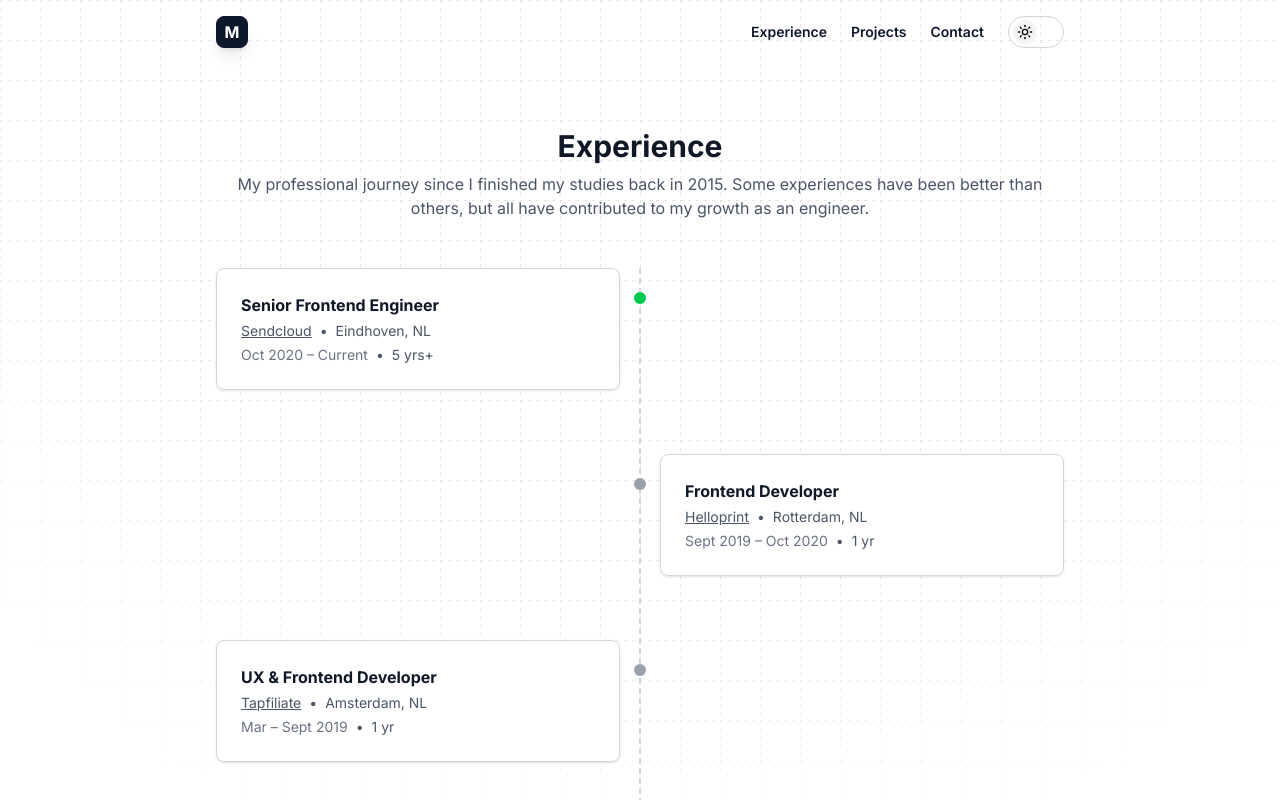
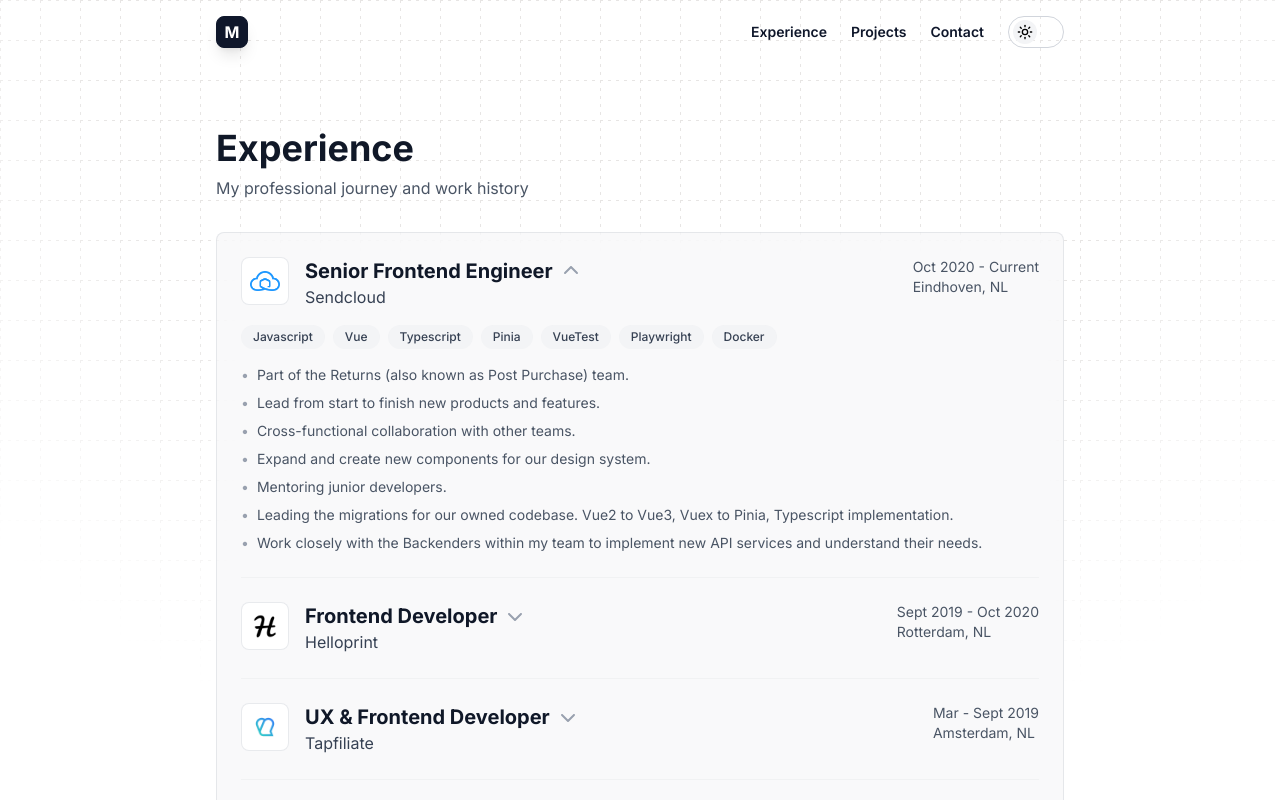
Before and after one commit to Marfru/portfolio-2026, a Next.js app: page /experience in a window 1280 px wide. Shown: the top 800 px of the page. Built offline with nearby package versions, Linux system fonts and the light colour scheme; no server answers.

Commit message:
improvements

```diff
--- a/app/experience/page.tsx
+++ b/app/experience/page.tsx
@@ -1,5 +1,5 @@
 import Navigation from "@/components/Navigation";
-import Experience from "@/components/Experience";
+import AllExperience from "@/components/AllExperience";
 import Footer from "@/components/Footer";
 import Background from "@/components/common/Background";
 
@@ -12,7 +12,7 @@ export default function ExperiencePage() {
         <Navigation />
         <main className="flex-1">
           <div className="max-w-4xl mx-auto px-6 py-16">
-            <Experience />
+            <AllExperience />
           </div>
         </main>
         <Footer />
--- /dev/null
+++ b/src/components/AllExperience.tsx
@@ -0,0 +1,122 @@
+"use client";
+
+import { experience } from "@/data/experience";
+import { useState } from "react";
+import { FontAwesomeIcon } from "@fortawesome/react-fontawesome";
+import { faChevronDown, faChevronUp } from "@fortawesome/free-solid-svg-icons";
+import Image from "next/image";
+
+export default function AllExperience() {
+  const [expandedIndex, setExpandedIndex] = useState<number | null>(0);
+
+  const toggleExpanded = (index: number) => {
+    setExpandedIndex(expandedIndex === index ? null : index);
+  };
+
+  return (
+    <section>
+      <h1 className="text-3xl md:text-4xl font-bold text-gray-900 dark:text-gray-100 mb-2 text-left">
+        Experience
+      </h1>
+      <p className="text-base text-gray-600 dark:text-gray-300 mb-8 text-left">
+        My professional journey and work history
+      </p>
+
+      <div className="bg-gray-100/50 dark:bg-gray-800/50 backdrop-blur-md rounded-lg border border-gray-300/50 dark:border-gray-700/50 p-6">
+        {experience.map((exp, index) => (
+          <div
+            key={index}
+            className={
+              index > 0
+                ? "pt-6 mt-6 border-t border-gray-300/20 dark:border-gray-700/20"
+                : ""
+            }
+          >
+            <button
+              onClick={() => toggleExpanded(index)}
+              className="w-full text-left cursor-pointer"
+            >
+              <div className="flex flex-col md:flex-row md:items-start md:justify-between">
+                <div className="flex-1">
+                  <div className="flex gap-4">
+                    {exp.logo && (
+                      <div className="shrink-0">
+                        <div className="w-12 h-12 rounded-lg border border-gray-300/50 bg-white p-2 flex items-center justify-center">
+                          <Image
+                            src={exp.logo}
+                            alt={`${exp.company} logo`}
+                            width={40}
+                            height={40}
+                            className="object-contain"
+                          />
+                        </div>
+                      </div>
+                    )}
+                    <div className="flex-1">
+                      <div className="flex items-center gap-2">
+                        <h3 className="text-xl font-bold text-gray-900 dark:text-gray-100">
+                          {exp.title}
+                        </h3>
+                        <FontAwesomeIcon
+                          icon={
+                            expandedIndex === index
+                              ? faChevronUp
+                              : faChevronDown
+                          }
+                          className="text-gray-400 dark:text-gray-500 w-4 h-4"
+                        />
+                      </div>
+                      <a
+                        href={exp.url}
+                        target="_blank"
+                        rel="noopener noreferrer"
+                        aria-label={exp.ariaLabel}
+                        className="text-md text-gray-700 dark:text-gray-300 hover:text-gray-900 dark:hover:text-gray-100 transition-colors"
+                        onClick={(e) => e.stopPropagation()}
+                      >
+                        {exp.company}
+                      </a>
+                    </div>
+                  </div>
+                </div>
+                <div className="text-sm text-gray-600 dark:text-gray-400 mt-2 md:mt-0">
+                  <p>
+                    {exp.startDate}
+                    {exp.endDate && ` - ${exp.endDate}`}
+                  </p>
+                  <p>{exp.location}</p>
+                </div>
+              </div>
+            </button>
+
+            {expandedIndex === index && (
+              <div className="pt-4">
+                <div className="flex flex-wrap gap-2 mb-4">
+                  {exp.technologies.map((tech) => (
+                    <span
+                      key={tech}
+                      className="px-3 py-1 text-xs font-medium bg-gray-100 dark:bg-gray-700 text-gray-700 dark:text-gray-300 rounded-full"
+                    >
+                      {tech}
+                    </span>
+                  ))}
+                </div>
+
+                <ul className="space-y-2 text-gray-600 dark:text-gray-400 text-sm">
+                  {exp.description.map((item, idx) => (
+                    <li key={idx} className="flex items-start">
+                      <span className="text-gray-400 dark:text-gray-500 mr-2">
+                        •
+                      </span>
+                      <span>{item}</span>
+                    </li>
+                  ))}
+                </ul>
+              </div>
+            )}
+          </div>
+        ))}
+      </div>
+    </section>
+  );
+}
--- a/src/components/Projects.tsx
+++ b/src/components/Projects.tsx
@@ -1,5 +1,5 @@
 import { projects } from "@/data/projects";
-import { ArrowUpRight, Code2 } from "lucide-react";
+import { ArrowUpRight, Code2, Truck } from "lucide-react";
 
 const ProjectLogo = ({ logo }: { logo: string }) => {
   if (logo === "tesla") {
@@ -25,6 +25,17 @@ const ProjectLogo = ({ logo }: { logo: string }) => {
     );
   }
 
+  if (logo === "parcelify") {
+    return (
+      <div className="flex items-center gap-2">
+        <div className="bg-blue-600 p-2 rounded-lg">
+          <Truck className="h-6 w-6 text-white" />
+        </div>
+      </div>
+    )
+
+  }
+
     if (logo === "propfolio") {
     return (
             <div className="p-2 bg-linear-to-br from-purple-500 to-pink-500 rounded-lg">
@@ -47,23 +58,29 @@ export default function Projects() {
       </div>
 
       <div className="grid md:grid-cols-2 gap-6">
-        {projects.map((project, idx) => (
-          <a
+        {projects.map((project, idx) => {
+          const Container = project.is_live ? 'a' : 'div';
+          const containerProps = project.is_live ? {
+            href: project.url,
+            target: "_blank",
+            rel: "noopener noreferrer",
+            'aria-label': project.ariaLabel,
+          } : {};
+
+          return (
+            <Container
               key={idx}
-            href={project.url}
-            target="_blank"
-            rel="noopener noreferrer"
-            aria-label={project.ariaLabel}
-            className="block group"
+              {...containerProps}
+              className={`block ${project.is_live ? 'group cursor-pointer' : ''}`}
             >
-            <div className="border border-gray-300/50 dark:border-gray-700/50 rounded-lg p-6 bg-white/40 dark:bg-slate-800/40 backdrop-blur-md shadow-sm h-full hover:border-gray-400/50 dark:hover:border-gray-600/50 transition-colors">
+              <div className={`border border-gray-300/50 dark:border-gray-700/50 rounded-lg p-6 bg-white/40 dark:bg-slate-800/40 backdrop-blur-md shadow-sm h-full transition-colors ${project.is_live ? 'hover:border-gray-400/50 dark:hover:border-gray-600/50' : ''}`}>
                 <div className="flex items-start justify-between gap-4 mb-3">
                   <div className="flex items-center gap-3 flex-1">
                     <div className="shrink-0">
                       <ProjectLogo logo={project.logo} />
                     </div>
                     <div className="flex items-center gap-2 flex-wrap">
-                    <h3 className="text-lg font-semibold group-hover:underline text-gray-900 dark:text-gray-100">
+                      <h3 className={`text-lg font-semibold text-gray-900 dark:text-gray-100 ${project.is_live ? 'group-hover:underline' : ''}`}>
                         {project.title}
                       </h3>
                       {!project.is_live && (
@@ -73,7 +90,9 @@ export default function Projects() {
                       )}
                     </div>
                   </div>
+                  {project.is_live && (
                     <ArrowUpRight className="w-4 h-4 text-zinc-400 dark:text-zinc-500 group-hover:text-zinc-900 dark:group-hover:text-zinc-300 transition-colors shrink-0" />
+                  )}
                 </div>
 
               <p className="text-zinc-600 dark:text-zinc-300 text-sm mb-4">
@@ -91,8 +110,9 @@ export default function Projects() {
                 ))}
               </div>
             </div>
-          </a>
-        ))}
+          </Container>
+        );
+        })}
       </div>
     </section>
   );
--- a/src/data/projects.js
+++ b/src/data/projects.js
@@ -3,10 +3,20 @@ export const projects = [
     title: "PropFolio",
     ariaLabel: "Propfolio.dev (opens in a new tab)",
     description:
-      "A SaaS platform to create and manage your developer portfolio easily to show to recruiters and clients.",
+      "A platform to create and manage your developer / engineer portfolio easily to show to recruiters and clients. Highly customizable and interactive.",
     tags: ["NextJS", "Typescript", "Tailwind", "Supabase", "Stripe"],
     url: "https://propfolio.dev/",
     logo: "propfolio",
+    is_live: false,
+  },
+    {
+    title: "Parcelify",
+    ariaLabel: "parcelify.nl (opens in a new tab)",
+    description:
+      "Create your own independent courier service to deliver parcels within the Netherlands, with an interactive and asynchronous order management and tracking system, notification delivery service via email and much more.",
+    tags: ["NextJS", "Typescript", "Tailwind", "Supabase"],
+    url: "https://parcelify.nl/",
+    logo: "parcelify",
     is_live: false,
   },
     {
```
Lines whose indentation alone changed are shown as unchanged.
